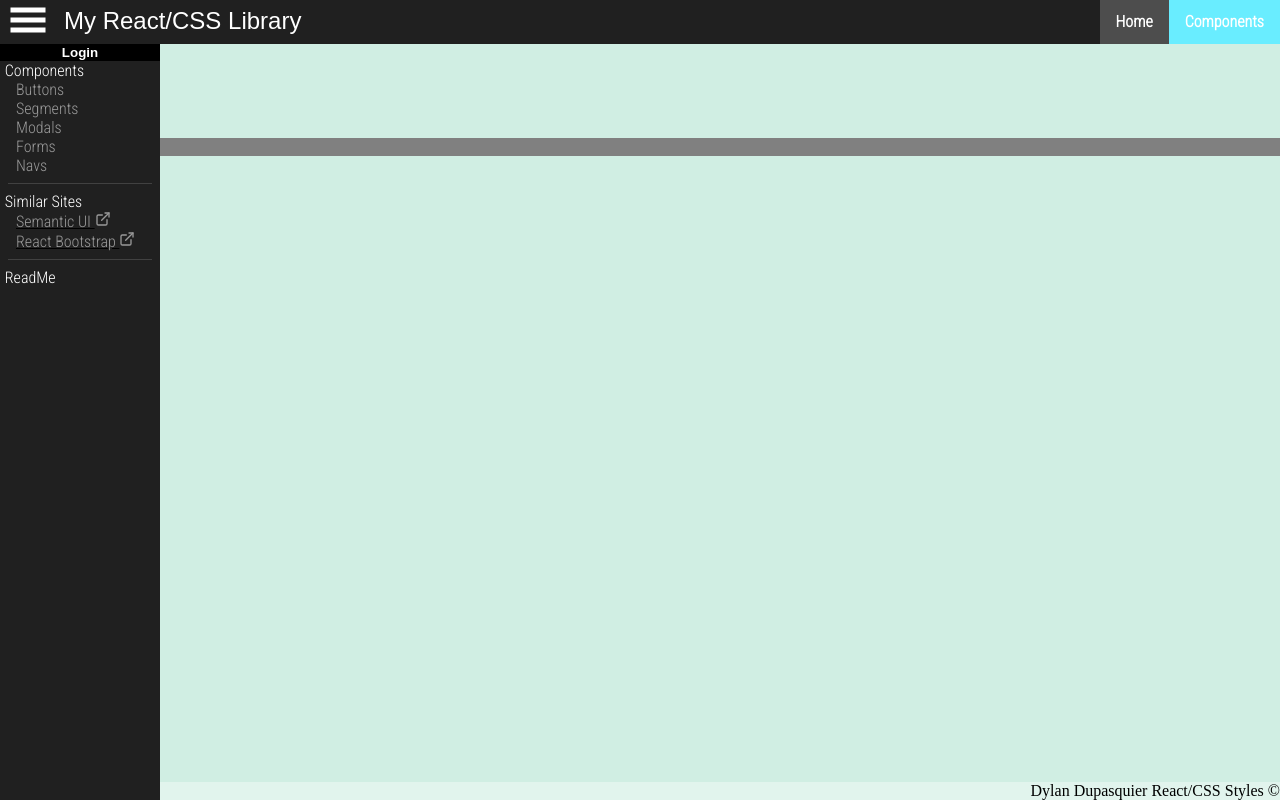
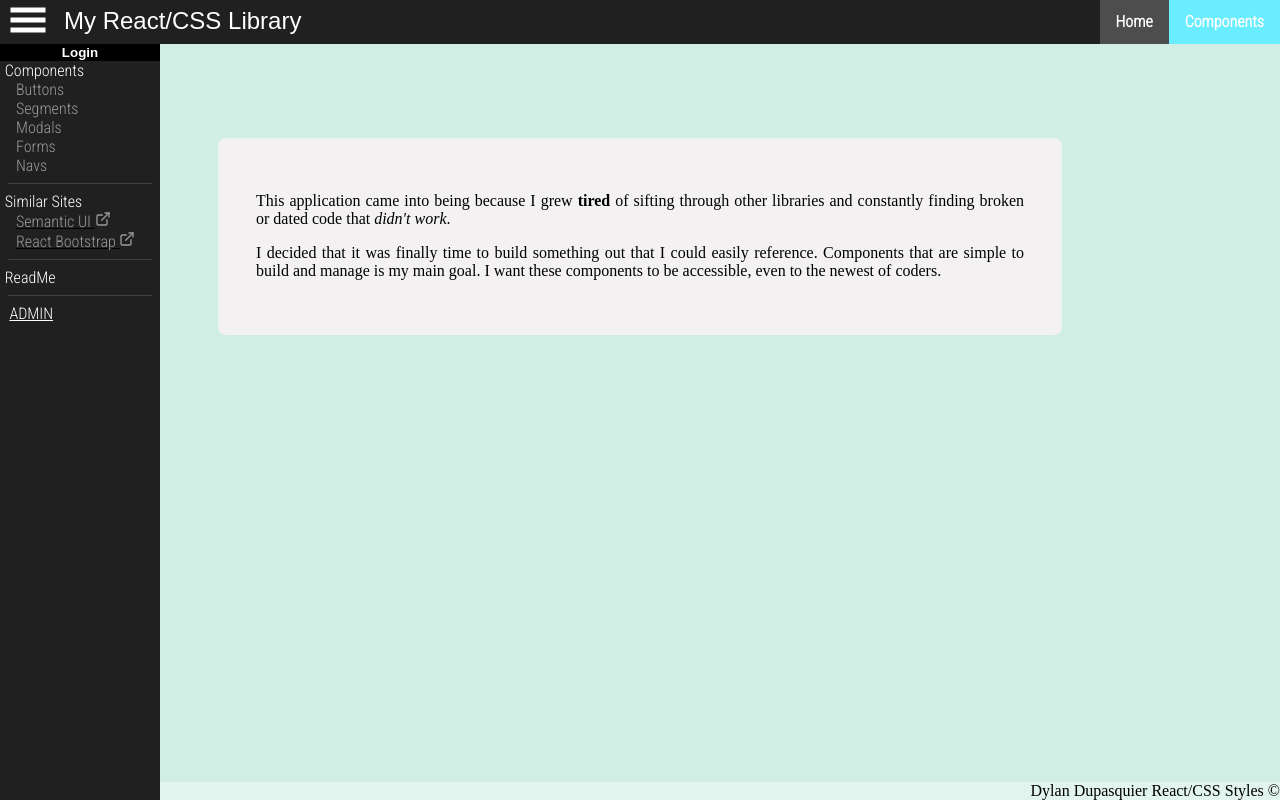
Before and after one commit to Ddupasquier/phase-5-cssreact-library, a React (Create React App) app in the folder recreating-react-components-from-scratch/front-end/: page / in a window 1280 px wide. Both pictures are taken after a click on the element 32 px from the left and 40 px from the top of the page. Built offline with nearby package versions, Linux system fonts and the light colour scheme; no server answers.

Commit message:
user persist local storage / added admin page

```diff
--- a/recreating-react-components-from-scratch/front-end/src/App.css
+++ b/recreating-react-components-from-scratch/front-end/src/App.css
@@ -20,11 +20,6 @@ hr {
   border: none;
   border-top: 1px solid rgb(65, 65, 65);
   width: 90%;
-}
-
-.home-page-container {
-  background: grey;
-  margin-top: 15vh;
 }
 
 .button-segment {
--- a/recreating-react-components-from-scratch/front-end/src/App.js
+++ b/recreating-react-components-from-scratch/front-end/src/App.js
@@ -12,9 +12,14 @@ import Navs from "./Components/Navs";
 import MyProfile from "./Components/MyProfile";
 import MyProfileEdit from "./Components/MyProfileEdit";
 import Contribute from "./Components/Contribute";
+import ADMIN from "./Components/ADMIN";
 
 function App() {
-  const [user, setUser] = useState(null);
+  const [user, setUser] = useState(localStorage.getItem("user") || null);
+
+  useEffect(() => {
+    localStorage.setItem("user", user)
+  }, [user])
 
   useEffect(() => {
     fetch("/me").then((response) => {
@@ -36,9 +41,10 @@ function App() {
         <Route path="/forms" element={<Forms />} />
         <Route path="/segments" element={<Segments />} />
         <Route path="/navs" element={<Navs />} />
-        <Route path="/my-profile/:name" element={<MyProfile user={user} />} />
+        <Route path="/my-profile/:name" element={<MyProfile user={user} setUser={setUser} />} />
         <Route path="/edit-profile/:name" element={<MyProfileEdit user={user} setUser={setUser} />} />
         <Route path="/contribute" element={<Contribute user={user}/>} />
+        <Route path="/ADMIN" element={<ADMIN />} />
         </Routes>
       <br />
       <Footer />
--- /dev/null
+++ b/recreating-react-components-from-scratch/front-end/src/Components/ADMIN.js
@@ -0,0 +1,6 @@
+import React from 'react';
+function ADMIN() {
+    return ( <div></div> );
+}
+
+export default ADMIN;
--- a/recreating-react-components-from-scratch/front-end/src/Components/Home.js
+++ b/recreating-react-components-from-scratch/front-end/src/Components/Home.js
@@ -1,6 +1,17 @@
-import React from 'react';
+import React from "react";
+import "./home.css";
+
 function Home() {
-    return ( <div className="home-page-container">Home Page</div> );
+  return (
+    <div className="home-page-container off-white">
+      <p>This application came into being because I grew <b>tired</b> of sifting through
+      other libraries and constantly finding broken or dated code that <i>didn't
+      work</i>.</p> <p>I decided that it was finally time to build something out that I
+      could easily reference. Components that are simple to build and manage is
+      my main goal. I want these components to be accessible, even to the newest
+      of coders.</p>
+    </div>
+  );
 }
 
 export default Home;
--- a/recreating-react-components-from-scratch/front-end/src/Components/MyProfile.js
+++ b/recreating-react-components-from-scratch/front-end/src/Components/MyProfile.js
@@ -1,7 +1,7 @@
 import React, { useEffect, useState } from "react";
 import "./my-profileedit.css";
 
-function MyProfile({ user }) {
+function MyProfile({ user, setUser }) {
   const [userFav, setUserFav] = useState([]);
   const [userContrib, setUserContrib] = useState([]);
 
@@ -14,7 +14,7 @@ function MyProfile({ user }) {
   }, []);
 
   useEffect(() => {
-    fetch("/user_components/")
+    fetch("/components")
       .then((r) => r.json())
       .then((contribData) => {
         setUserContrib(contribData);
@@ -25,7 +25,15 @@ function MyProfile({ user }) {
   const userFavs = favs.map((fav) => fav.component.name);
 
   let contribs = userContrib.filter((contrib) => contrib.user.id === user.id);
-  const userContribs = contribs.map((contrib) => contrib.component.name);
+  const userContribs = contribs.map((contrib) => contrib.name);
+
+  if (userContrib === []) {
+    return "Loading..."
+  }
+
+  if (user === null) {
+    return "Loading..."
+  }
 
   return (
     <>
--- a/recreating-react-components-from-scratch/front-end/src/Components/MyProfileEdit.js
+++ b/recreating-react-components-from-scratch/front-end/src/Components/MyProfileEdit.js
@@ -18,6 +18,10 @@ function MyProfileEdit({ user, setUser }) {
       }).then((res) => res.json());
     }
 
+    if (user === null) {
+      return "Loading..."
+    }
+
   return (
     <div className="edit-profile segment off-white">
       <form onSubmit={handleSubmit}>
--- a/recreating-react-components-from-scratch/front-end/src/Components/NavbarSimple.js
+++ b/recreating-react-components-from-scratch/front-end/src/Components/NavbarSimple.js
@@ -138,6 +138,8 @@ function SimpleNavbar({ user, setUser }) {
           <hr />
           <span className="ul-title">ReadMe</span>
           {renderMyProfile()}
+          <hr />
+          <span className="ul-title"><Link to="/ADMIN" className="ul-title">ADMIN</Link></span>
         </div>
       ) : null}
     </>
--- a/recreating-react-components-from-scratch/front-end/src/Components/contribute.css
+++ b/recreating-react-components-from-scratch/front-end/src/Components/contribute.css
@@ -5,6 +5,7 @@
 .contrib-textarea {
     width: 30vw;
     resize: vertical;
+    margin-left: 1%;
 }
 
 .contribute-container {
--- /dev/null
+++ b/recreating-react-components-from-scratch/front-end/src/Components/home.css
@@ -0,0 +1,8 @@
+.home-page-container {
+    margin: auto;
+    margin-top: 15vh;
+    padding: 3%;
+    width: 60vw;
+    text-align: justify;
+    border-radius: 8px;
+}
--- a/recreating-react-components-from-scratch/front-end/src/Components/segments.css
+++ b/recreating-react-components-from-scratch/front-end/src/Components/segments.css
@@ -3,7 +3,7 @@
 }
 
 .off-white {
-  background: rgb(230, 226, 226);
+  background: rgb(243, 241, 241);
 }
 
 .light-grey {
```
Also changed, not shown: 2 other files (tests, documents, lock files or other folders).
